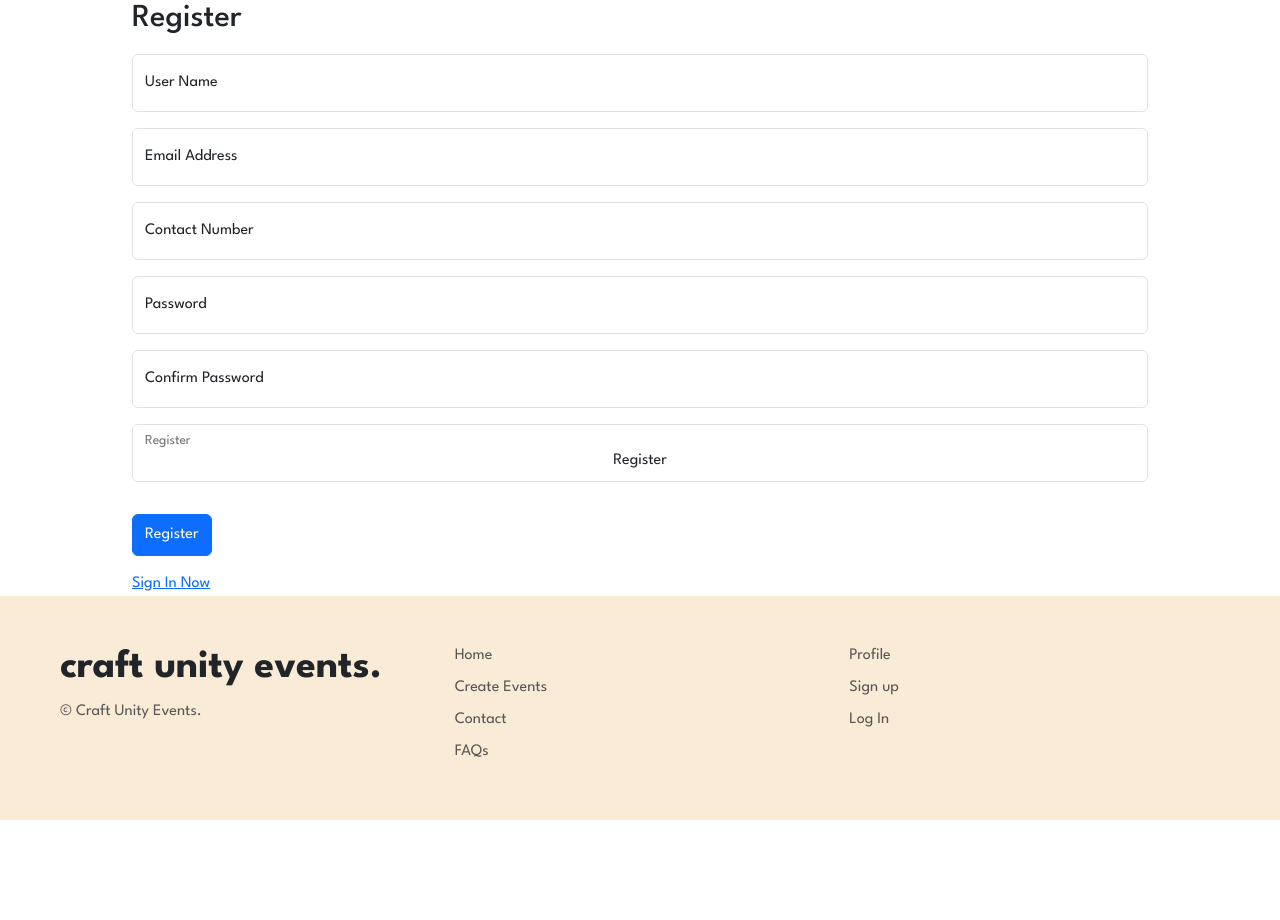
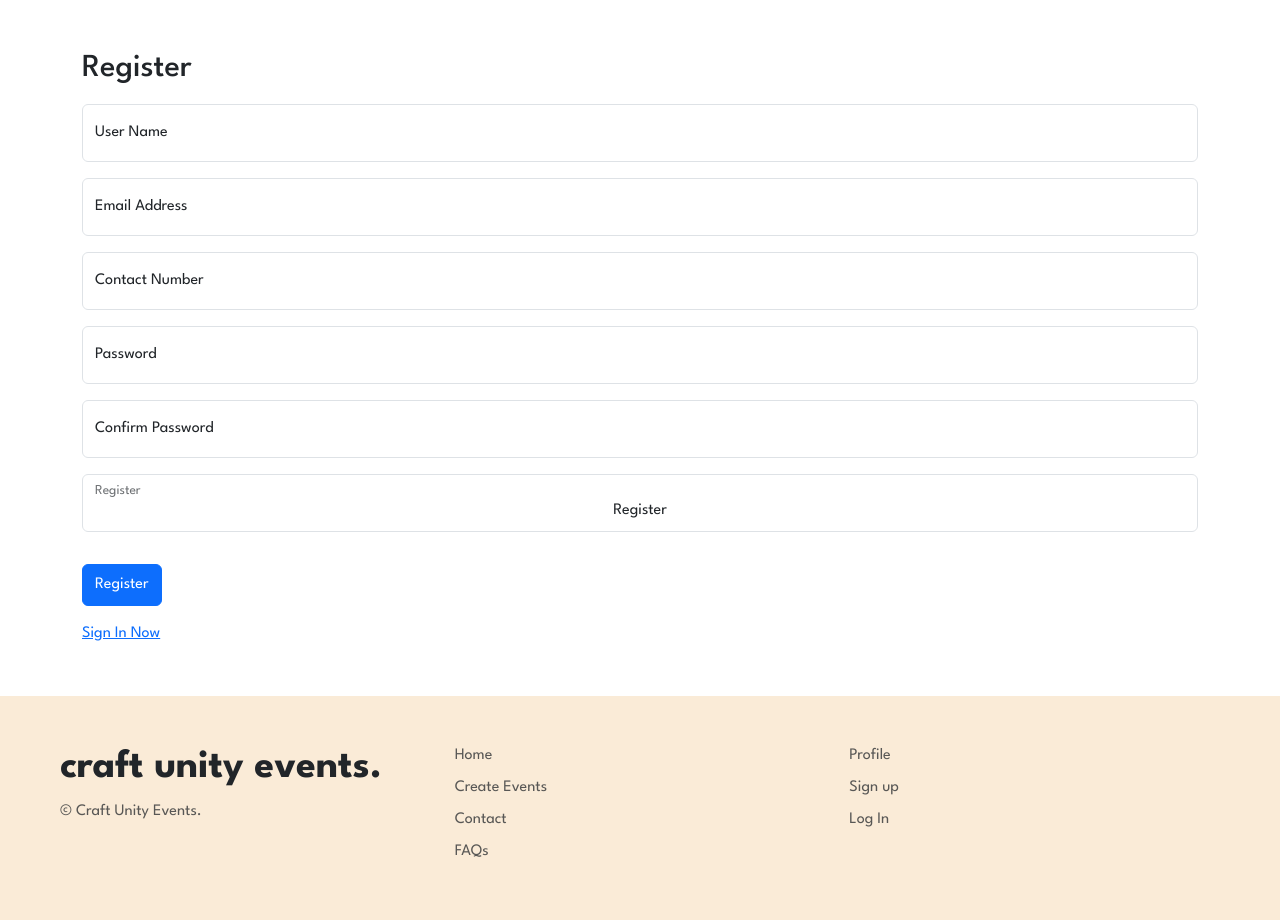
Before and after one commit to heyimtrishh/IAB207-Group-11, a Flask app: page /register in a window 1280 px wide. Shown: the part 57-977 px from the top of the page. Before the commit the page ends 877 px from the top, so only its background shows below. Run offline with Flask 3, Linux system fonts and the light colour scheme; some libraries are stand-ins or nearby versions.

Commit message:
update css

```diff
--- a/a3_starter_code/a3_starter_code-main/a3_group11/craftunityevents/static/style/style.css
+++ b/a3_starter_code/a3_starter_code-main/a3_group11/craftunityevents/static/style/style.css
@@ -210,7 +210,7 @@ main {
 }
 
 .account-box {
-    padding: 0px 50px;
+    padding: 50px 0px;
 }
 
 .exploremore {
```
